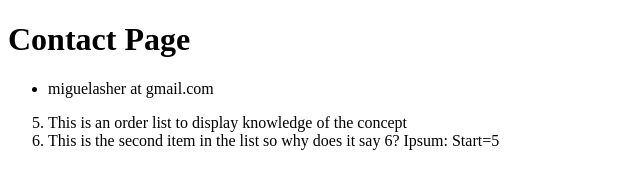
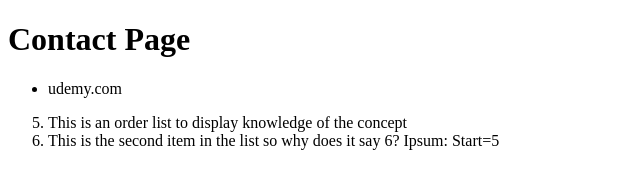
Before and after one commit to asherm10/capstone-project1-html, a plain HTML site: page Public/contact.html in a window 1280 px wide. Shown: the whole page, without its empty margins (0-640 px from the left). Drawn offline with Linux system fonts and the light colour scheme.

Commit message:
Update contact.html

```diff
--- a/Public/contact.html
+++ b/Public/contact.html
@@ -8,7 +8,7 @@
 <body>
     <H1>Contact Page</H1>
     <ul>
-        <li>miguelasher at gmail.com</li>
+        <li>udemy.com</li>
     </ul>
 
     <ol start="5">
```
